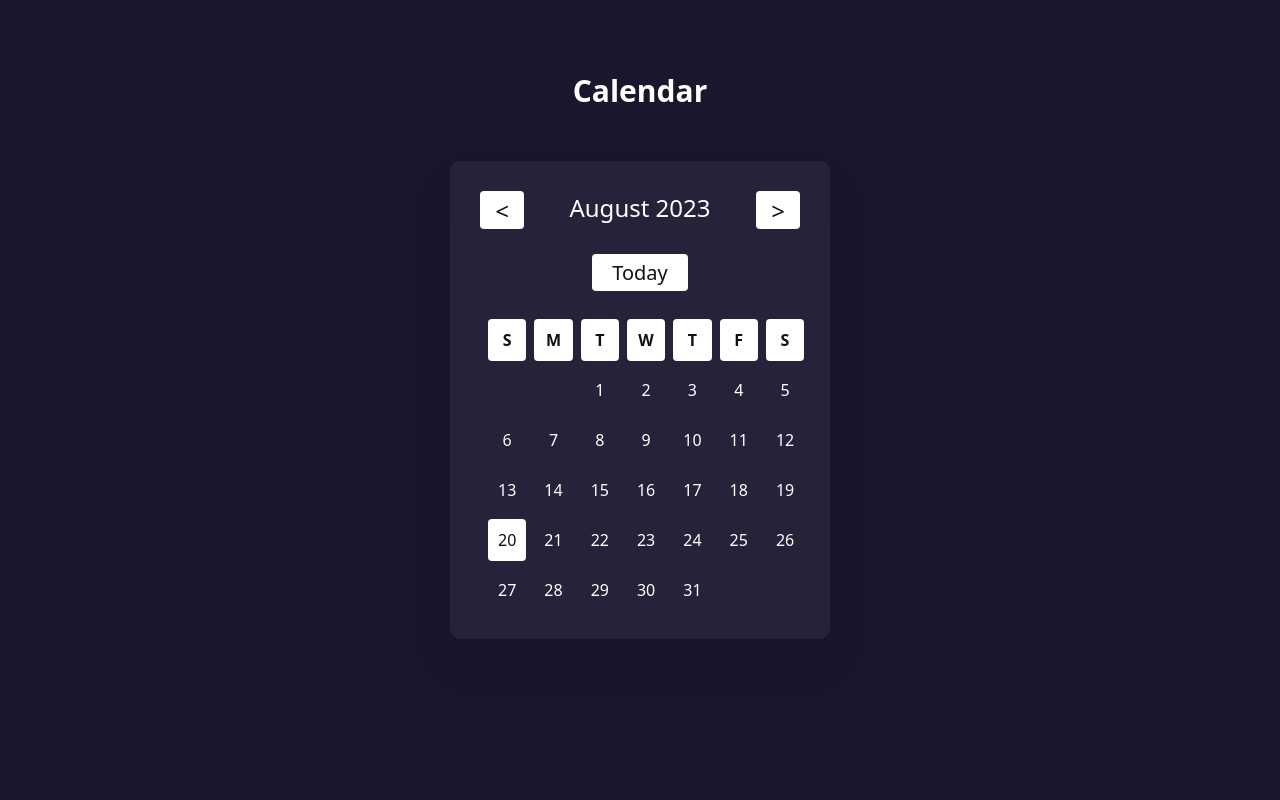
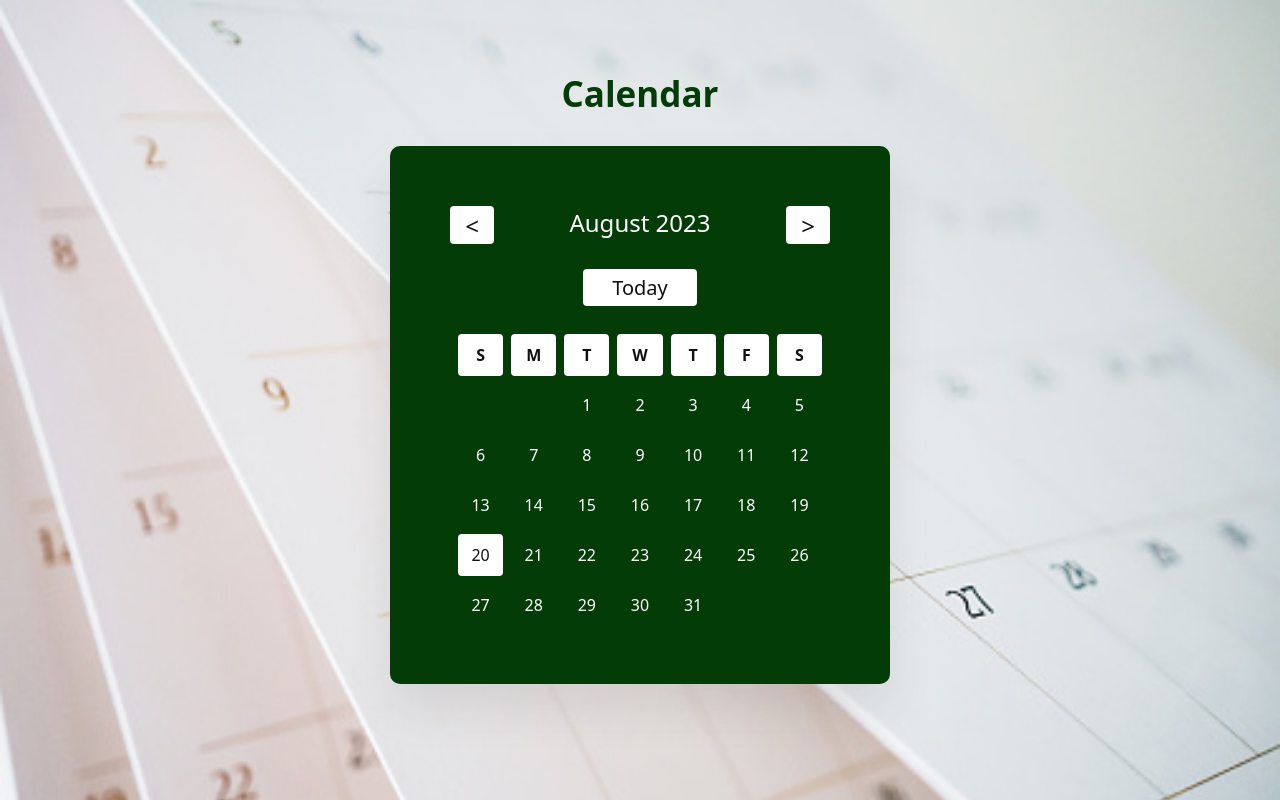
Before and after one commit to Abdilamiyeva/calendar-js, a plain HTML site: page index.html in a window 1280 px wide. Drawn offline with Linux system fonts and the light colour scheme; a web font is replaced by a local one.

Commit message:
calendar change styles

```diff
--- a/style.css
+++ b/style.css
@@ -17,15 +17,19 @@ section {
     justify-content: center;
     align-items: center;
     min-height: 100vh;
-    background-color: #19172e;
+    /* background-color: #19172e; */
+    background-image: url(./images/bg-img.jpg);
+    background-repeat: no-repeat;
+    background-size: cover;
     overflow: hidden;
 }
 
 h1 {
     position: absolute;
     top: 30px;
-    font-size: 30px;
-    color: white;
+    font-size: 35px;
+    color: #033c07;
+
     padding-top: 40px;
 }
 
@@ -36,13 +40,15 @@ h1 {
 
 .container {
     position: relative;
-    width: 380px;
+    width: 500px;
+    padding: 30px;
     min-height: 400px;
-    background: #252339;
-    box-shadow: 0 25px 45px rgba(0, 0, 0, 0.1);
+    background: #033c07;
+    box-shadow: 0 25px 45px rgba(58, 56, 56, 0.1);
     backdrop-filter: blur(25px);
     border-radius: 10px;
     display: flex;
+    margin-top: 30px;
     justify-content: center;
     align-items: center;
 }
```
Also changed, not shown: images/bg-img.jpg (added), images/calendar-bg.avif (added).
